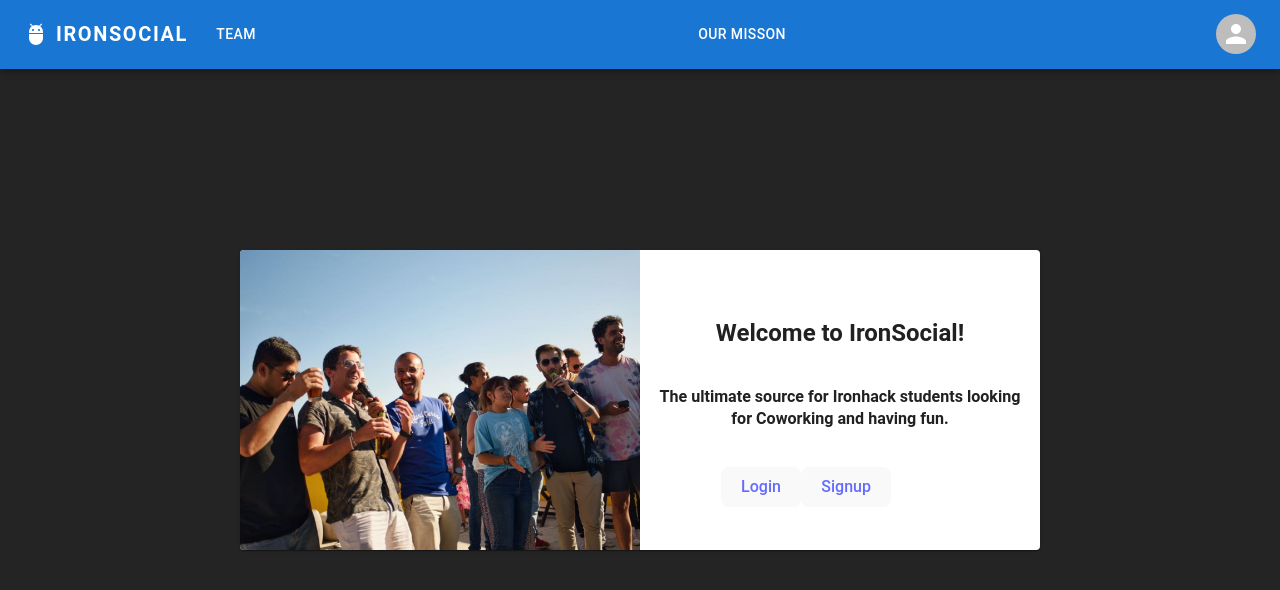
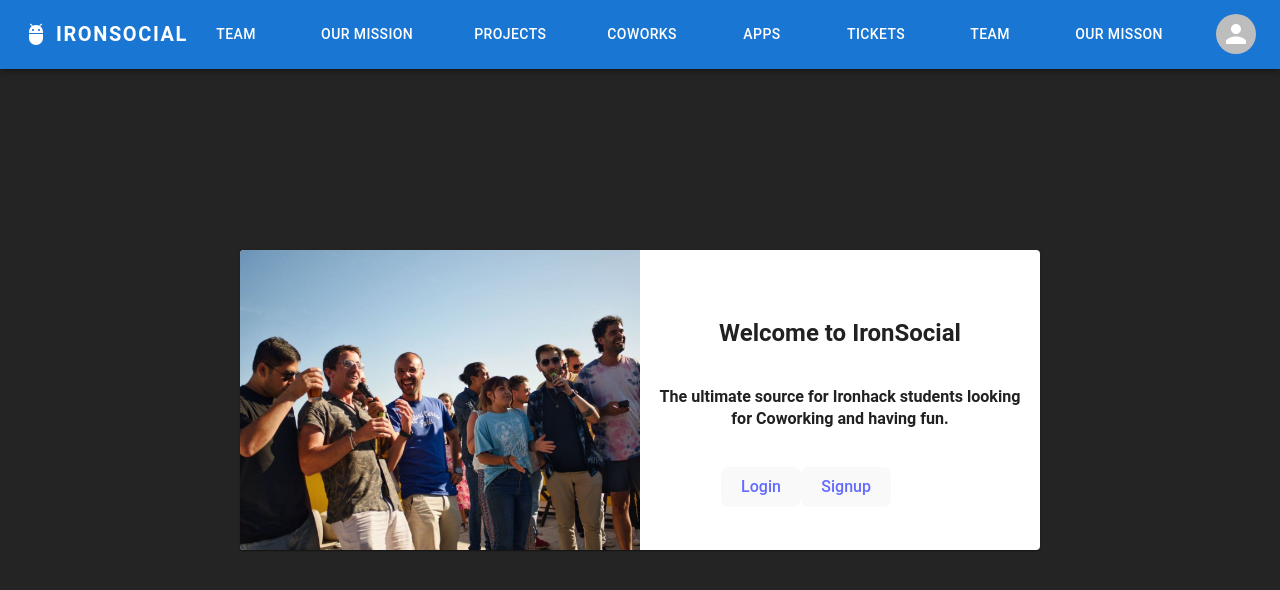
Before and after one commit to MNader11/ironsocial-management-client, a React (Vite) app: page /about in a window 1280 px wide. Shown: the top 590 px of the page. Built offline with nearby package versions, Linux system fonts and the light colour scheme.

Commit message:
fix deploy

```diff
--- a/src/App.jsx
+++ b/src/App.jsx
@@ -59,7 +59,14 @@
             </IsAnon>
           }
         />
-        <Route path="/profile" element={<ProfilePage />} />
+        <Route
+          path="/profile"
+          element={
+            <IsPrivate>
+              <ProfilePage />
+            </IsPrivate>
+          }
+        />
         <Route
           path="/tickets"
           element={
--- a/src/Components/Navbar/index.jsx
+++ b/src/Components/Navbar/index.jsx
@@ -154,7 +154,26 @@
           >
             IRONSOCIAL
           </Typography>
-          {isLoggedIn ? (
+          <Box sx={{ flexGrow: 1, display: { xs: "none", md: "flex" } }}>
+            <Button
+              component={Link}
+              to="/team"
+              onClick={handleCloseNavMenu}
+              sx={{ my: 2, color: "white", display: "block" }}
+            >
+              Team
+            </Button>
+          </Box>
+          <Box sx={{ flexGrow: 1, display: { xs: "none", md: "flex" } }}>
+            <Button
+              component={Link}
+              to="/about"
+              onClick={handleCloseNavMenu}
+              sx={{ my: 2, color: "white", display: "block" }}
+            >
+              Our Mission
+            </Button>
+          </Box>
             <>
               <Box sx={{ flexGrow: 1, display: { xs: "none", md: "flex" } }}>
                 <Button
@@ -196,9 +215,6 @@
                   Tickets
                 </Button>
               </Box>
-            </>
-          ) : (
-            <>
               <Box sx={{ flexGrow: 1, display: { xs: "none", md: "flex" } }}>
                 <Button
                   component={Link}
@@ -220,7 +236,6 @@
                 </Button>
               </Box>
             </>
-          )}
 
           <Box sx={{ flexGrow: 0 }}>
             <Tooltip title="Open settings">
--- a/src/Pages/About/index.jsx
+++ b/src/Pages/About/index.jsx
@@ -39,7 +39,7 @@
         <Box sx={{ display: "flex", flexDirection: "column" }}>
           <CardContent sx={{ flex: "1 0 auto" }}>
             <Typography component="div" variant="h5">
-              <h4>Welcome to IronSocial!</h4>
+              <h4>Welcome to IronSocial</h4>
             </Typography>
             <Typography component="div" variant="h5">
               <h6>
--- a/src/Pages/Login/index.jsx
+++ b/src/Pages/Login/index.jsx
@@ -34,9 +34,9 @@
     axios
       .post(`${API_URL}/auth/login`, requestBody)
       .then((response) => {
+        navigate("/profile");
         storeToken(response.data.authToken);
         authenticateUser();
-        navigate("/profile");
       })
       .catch((error) => {
         const errorDescription = error.response.data.message;
--- a/src/Pages/ProjectsList/index.jsx
+++ b/src/Pages/ProjectsList/index.jsx
@@ -14,7 +14,6 @@
 import IconButton from "@mui/material/IconButton";
 import Typography from "@mui/material/Typography";
 import { red } from "@mui/material/colors";
-
 import FavoriteIcon from "@mui/icons-material/Favorite";
 import ShareIcon from "@mui/icons-material/Share";
 import ExpandMoreIcon from "@mui/icons-material/ExpandMore";
@@ -44,8 +43,11 @@
   };
 
   useEffect(() => {
+    const storedToken = localStorage.getItem("authToken");
     axios
-      .get(`${API_URL}/api/projects`)
+      .get(`${API_URL}/api/projects`, {
+        headers: { Authorization: `Bearer ${storedToken}` },
+      })
       .then((response) => setProjects(response.data))
       .catch((error) => console.log(error));
   }, []);
--- a/src/Pages/TicketsList/index.jsx
+++ b/src/Pages/TicketsList/index.jsx
@@ -13,10 +13,13 @@
 
 function TicketsList() {
   const [tickets, setTickets] = useState([]);
+  const storedToken = localStorage.getItem("authToken");
 
   useEffect(() => {
     axios
-      .get(`${API_URL}/api/tickets`)
+      .get(`${API_URL}/api/tickets`, {
+        headers: { Authorization: `Bearer ${storedToken}` },
+      })
       .then((response) => setTickets(response.data))
       .catch((error) => console.log(error));
   }, []);
@@ -28,19 +31,12 @@
         display: "flex",
         flexDirection: "row",
         flexWrap: "wrap",
-        justifyContent: "space-around",
+        justifyContent: "space-between",
       }}
     >
       {tickets.map((ticket) => {
         return (
-          <div       style={{
-            paddingTop: "72px",
-            display: "flex",
-            flexDirection: "row",
-            flexWrap: "wrap",
-            justifyContent: "space-between",
-          }}>
-            <Card sx={{ maxWidth: 345, margin: '16px' }}>
+          <Card sx={{ maxWidth: 345 }}>
             <CardActionArea>
               <CardMedia component="img" height="200" image={ticket.image} />
               <CardContent>
@@ -64,7 +60,6 @@
               </Button>
             </CardActions>
           </Card>
-          </div>
         );
       })}
     </div>
```
Lines whose indentation alone changed are shown as unchanged.
